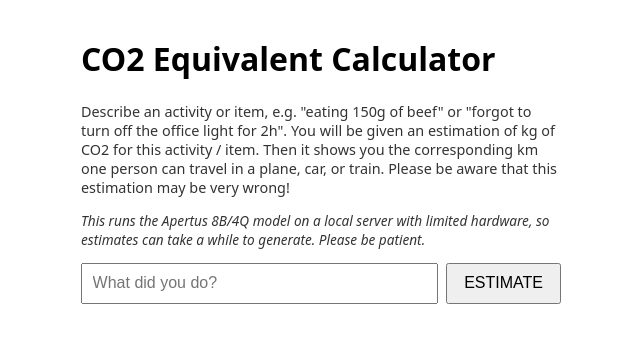
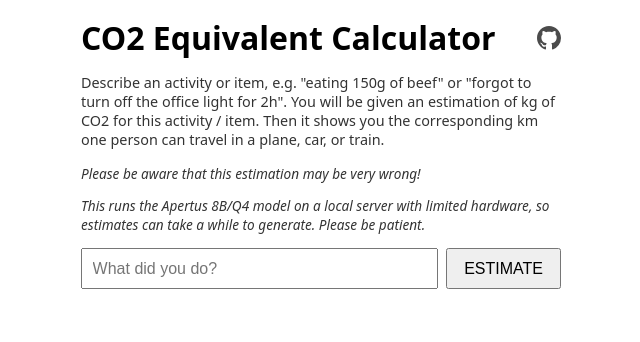
Before and after one commit to ineiti/co2_equiv, a website with bundled scripts: page frontend/index.html in a window 1280 px wide. Shown: the whole page, without its empty margins (319-959 px from the left). Built offline with nearby package versions, Linux system fonts and the light colour scheme; files whose address does not match are found by name.

Commit message:
Add github icon

```diff
--- a/frontend/index.css
+++ b/frontend/index.css
@@ -13,6 +13,28 @@ body {
 main {
   max-width: 480px;
   width: 100%;
+}
+
+.page-header {
+  display: flex;
+  align-items: center;
+  justify-content: space-between;
+  gap: 0.5rem;
+}
+
+.page-header h1 {
+  margin: 0;
+}
+
+#github-link {
+  color: inherit;
+  opacity: 0.7;
+  display: inline-flex;
+  flex: 0 0 auto;
+}
+
+#github-link:hover {
+  opacity: 1;
 }
 
 .hint {
--- a/frontend/index.html
+++ b/frontend/index.html
@@ -8,15 +8,36 @@
   </head>
   <body>
     <main>
-      <h1>CO2 Equivalent Calculator</h1>
+      <div class="page-header">
+        <h1>CO2 Equivalent Calculator</h1>
+        <a
+          id="github-link"
+          href="https://github.com/ineiti/co2_equiv"
+          target="_blank"
+          rel="noopener noreferrer"
+          aria-label="View source on GitHub"
+        >
+          <svg viewBox="0 0 16 16" width="24" height="24" fill="currentColor" aria-hidden="true">
+            <path
+              d="M8 0C3.58 0 0 3.58 0 8c0 3.54 2.29 6.53 5.47 7.59.4.07.55-.17.55-.38
+              0-.19-.01-.82-.01-1.49-2.01.37-2.53-.49-2.69-.94-.09-.23-.48-.94-.82-1.13
+              -.28-.15-.68-.52-.01-.53.63-.01 1.08.58 1.23.82.72 1.21 1.87.87 2.33.66.07-.52.28-.87.51-1.07
+              -1.78-.2-3.64-.89-3.64-3.95 0-.87.31-1.59.82-2.15-.08-.2-.36-1.02.08-2.12 0 0 .67-.21 2.2.82
+              .64-.18 1.32-.27 2-.27.68 0 1.36.09 2 .27 1.53-1.04 2.2-.82 2.2-.82.44 1.1.16 1.92.08 2.12
+              .51.56.82 1.27.82 2.15 0 3.07-1.87 3.75-3.65 3.95.29.25.54.73.54 1.48 0 1.07-.01 1.93-.01 2.2
+              0 .21.15.46.55.38A8.01 8.01 0 0 0 16 8c0-4.42-3.58-8-8-8Z"
+            />
+          </svg>
+        </a>
+      </div>
       <p class="hint">
         Describe an activity or item, e.g. "eating 150g of beef" or "forgot to turn off the office
         light for 2h". You will be given an estimation of kg of CO2 for this activity / item. Then
-        it shows you the corresponding km one person can travel in a plane, car, or train. Please be
-        aware that this estimation may be very wrong!
+        it shows you the corresponding km one person can travel in a plane, car, or train.
       </p>
+      <p class="notice">Please be aware that this estimation may be very wrong!</p>
       <p class="notice">
-        This runs the Apertus 8B/4Q model on a local server with limited hardware, so estimates can
+        This runs the Apertus 8B/Q4 model on a local server with limited hardware, so estimates can
         take a while to generate. Please be patient.
       </p>
       <form id="estimate-form">
```
